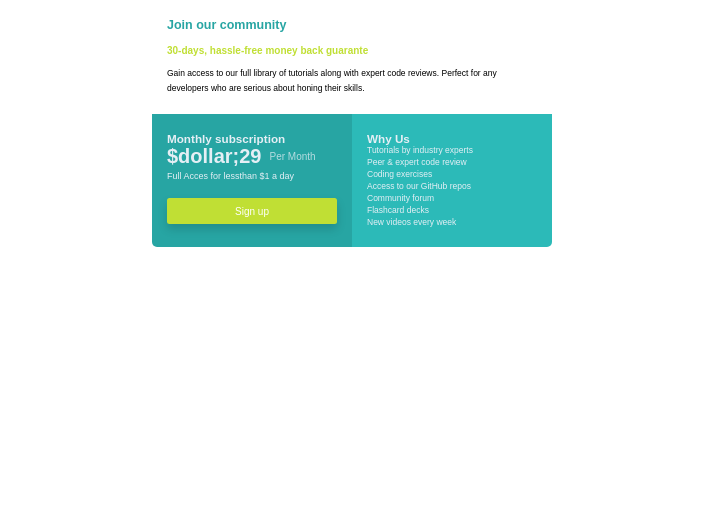
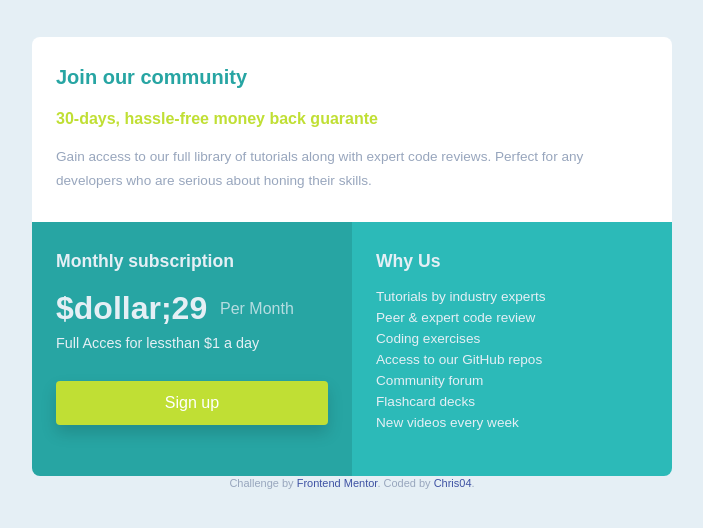
Before and after one commit to Christiano0407/Pricing-Block, a website: page src/html/index.html in a window 1280 px wide. Shown: the whole page, without its empty margins (288-991 px from the left). Drawn offline with nearby package versions, Linux system fonts and the light colour scheme; a web font is replaced by a local one.

Commit message:
finished

```diff
--- a/src/css/style.css
+++ b/src/css/style.css
@@ -1,12 +1,20 @@
+html {
+    box-sizing: border-box;
+    font-size: 100%;
+  }
+
   *, *::before, *::after {
     box-sizing: inherit;
-  margin: 0;
-  padding: 0;
   }
-html {
-    font-size: 62.5%;
-    box-sizing: border-box;
+
+  body {
+    font-family: 'Karla', sans-serif;
+    line-height: 1.3;
+    background-color: var(--ltgray);
+    color: var(--grayblue);
+    padding: var(--paddingX);
   }
+
   :root {
     --white: hsl(0, 0%, 100%);
     --cyan: hsl(179, 62%, 40%);
@@ -19,26 +27,25 @@ html {
     --paddingY: 1.5rem;
   }
 
-body {
-    font-family: pragmatica,sans-serif;
-    font-weight: 400;
-    font-style: normal;
-}
   a {
     text-decoration: none;
   }
-ul{
-    list-style: none;
-}
+
   h1, h2, h3 {
     font-weight: bold;
     margin-top: 0;
     line-height: 1.15;
   }
+
   h2 {
     font-size: 1.25rem;
     margin-bottom: 1.25rem;
   }
+
+  h3 {
+    font-size: 1.1rem;
+  }
+
   p {
     margin-top: 0;
   }
@@ -49,7 +56,6 @@ p {
     max-width: 40rem;
     margin: auto;
   }
-
   /*Mediaquerie*/
   @media only screen and (min-width: 62.5em){
 
@@ -64,7 +70,7 @@ p {
     }
   }
 
-  /*Continue*/
+  /*continue*/
   .price > * {
     padding: var(--paddingX) var(--paddingY);
   }
@@ -136,10 +142,12 @@ p {
   .why {
     background-color: var(--ltcyan);
   }
+
   .why ul {
     margin-top: 0;
     padding: 0;
   }
+
   .why ul li {
     list-style-type: none;
     font-size: 0.85rem;
--- a/src/html/index.html
+++ b/src/html/index.html
@@ -57,7 +57,12 @@
         </div>
     </section>
 
-    <footer></footer>
+    <footer>
+        <p class="attribution">
+            Challenge by <a href="https://www.frontendmentor.io?ref=challenge" target="_blank">Frontend Mentor</a>.
+            Coded by <a href="#">Chris04</a>.
+        </p>
+    </footer>
     <script src="../js/index.js"></script>
 </body>
 </html>
```
Lines whose indentation alone changed are shown as unchanged.
